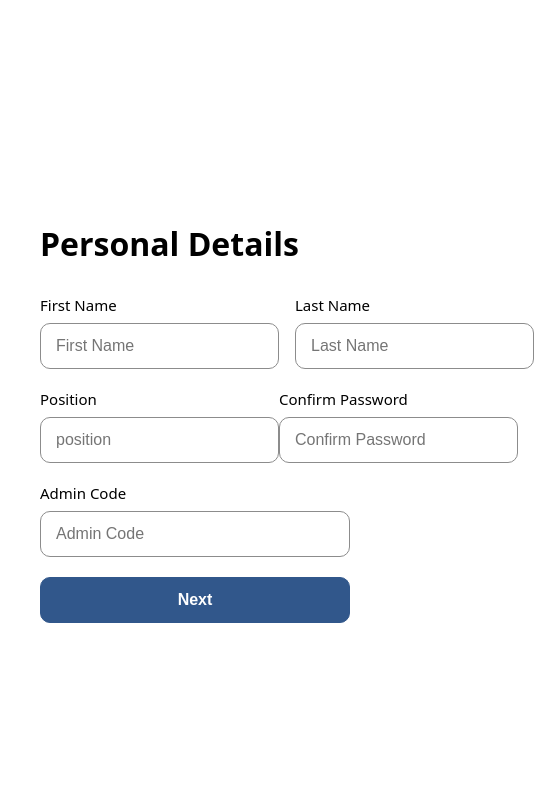
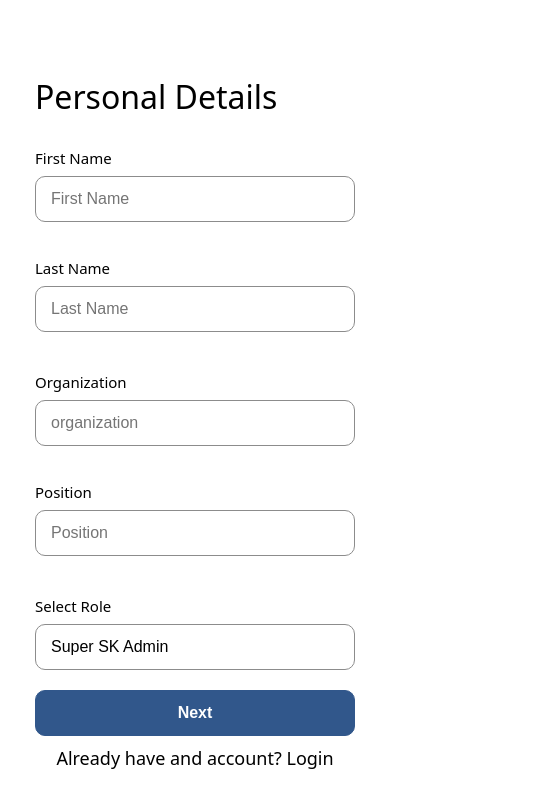
Before and after one commit to ANQUERO/SKC-YOUTH-HUB, a React (Vite) app in the folder client/: page / in a window 390 px wide. Shown: the top 808 px of the page, 534 px wide, since content can reach past the window. Built offline with nearby package versions, Linux system fonts and the light colour scheme.

Commit message:
feat:Admin auth first step done

```diff
--- a/client/src/pages/AdminAuth/auth.jsx
+++ b/client/src/pages/AdminAuth/auth.jsx
@@ -15,10 +15,6 @@ const AdminAuth = () => {
           <h2 className={style.tagline}>
             Please fill then required information given.
           </h2>
-          <p className={style.link}>
-            Already have and account?
-            <span>Login</span>
-          </p>
         </div>
 
       </div>
@@ -57,42 +53,44 @@ const AdminAuth = () => {
 
             <div className={style.group2}>
               <div className={style['form-group']}>
-                <label htmlFor="position">Position</label>
+                <label htmlFor="position">Organization</label>
                 <input
-                  type="position"
-                  name="position"
-                  id="position"
+                  type="text"
+                  name="organization"
+                  id="organization"
                   autoComplete="off"
-                  placeholder="position"
+                  placeholder="organization"
                 />
               </div>
 
               <div className={style['form-group']}>
-                <label htmlFor="confirm_password">Confirm Password</label>
+                <label htmlFor="position">Position</label>
                 <input
-                  type="password"
-                  name="confirm_password"
-                  id="confirm_password"
+                  type="text"
+                  name="position"
+                  id="position"
                   autoComplete="off"
-                  placeholder="Confirm Password"
+                  placeholder="Position"
                 />
               </div>
             </div>
 
             <div className={style['form-group']}>
-              <label htmlFor="admin_code">Admin Code</label>
-              <input
-                type="password"
-                name="admin_code"
-                id="admin_code"
-                autoComplete="off"
-                placeholder="Admin Code"
-              />
+              <label htmlFor="role">Select Role</label>
+              <select name="role" id="role" className={style.select}>
+                <option value="super_sk_admin">Super SK Admin</option>
+                <option value="natural_sk_admin">Natural SK Admin</option>
+              </select>
             </div>
 
             <button type="submit" className={style.button}>
               Next
             </button>
+
+             <p className={style.link}>
+               Already have and account?
+            <span className={style.login}> Login </span>
+          </p>
           </form>
 
         </div>
--- a/client/src/styles/adminAuth.module.scss
+++ b/client/src/styles/adminAuth.module.scss
@@ -6,16 +6,16 @@ $border-color: #8C8C8C;
 .container {
     display: flex;
     min-height: 100vh;
+    flex-wrap: wrap;
 
     // Left pane
     .left {
         background-color: $right;
-        color: #fff;
+        color: $white;
         width: 40%;
         display: flex;
         align-items: center;
         justify-content: center;
-
 
         .text {
             display: flex;
@@ -32,7 +32,6 @@ $border-color: #8C8C8C;
             .title {
                 font-size: 50px;
                 font-weight: bold;
-
             }
 
             .tagline {
@@ -40,25 +39,57 @@ $border-color: #8C8C8C;
                 font-weight: normal;
                 line-height: 1.7;
             }
-
-            .link {
-                font-size: 20px;
-                line-height: 1.7;
-            }
-
         }
 
-        @media (max-width: 768px) {
-            width: 100%;
-            justify-content: center;
+        // MEDIA QUERIES FOR TEXT SIZES
+        @media (max-width: 1540px) {
+            .text {
+                .logo {
+                    font-size: 30px;
+                }
 
-            .text {
-                padding: 0 20px;
-                text-align: left;
+                .title {
+                    font-size: 25px;
+                }
+
+                .tagline {
+                    font-size: 20px;
+                }
             }
         }
 
-        @media (max-width: 480px) {
+        @media (max-width: 1024px) {
+            .text {
+                .logo {
+                    font-size: 18px;
+                }
+
+                .title {
+                    font-size: 20px;
+                }
+
+                .tagline {
+                    font-size: 15px;
+                }
+            }
+        }
+
+        @media (max-width: 992px) {
+            .text {
+
+                .title,
+                .tagline {
+                    display: none;
+                }
+
+                .logo {
+                    font-size: 25px;
+                }
+            }
+        }
+
+        // HIDE LEFT PANEL ON SMALL DEVICES
+        @media (max-width: 768px) {
             display: none;
         }
     }
@@ -74,11 +105,11 @@ $border-color: #8C8C8C;
         .box {
             width: 100%;
             max-width: 500px;
-            padding: 0 20px;
+            padding: 30px 20px;
 
             .title {
                 font-size: 32px;
-                font-weight: 800px;
+                font-weight: normal;
                 margin-bottom: 30px;
                 text-align: left;
             }
@@ -90,21 +121,27 @@ $border-color: #8C8C8C;
                 .form-group {
                     display: flex;
                     flex-direction: column;
-                    margin-bottom: 20px; // spacing between fields
+                    margin-bottom: 20px;
                 }
 
-                .group1 {
-                    display: flex;
-                    align-items: center;
-                    flex-direction: row;
-                    justify-content: space-between;
-                    gap: 16px;
-                }
-
+                .group1,
                 .group2 {
                     display: flex;
                     align-items: center;
                     justify-content: space-between;
+                    gap: 16px;
+                    margin-bottom: 20px;
+
+                    input,
+                    select {
+                        flex-grow: 1;
+                        min-width: 0;
+                    }
+
+                    @media (max-width: 480px) {
+                        flex-direction: column;
+                        align-items: stretch;
+                    }
                 }
 
                 label {
@@ -112,7 +149,8 @@ $border-color: #8C8C8C;
                     margin-bottom: 8px;
                 }
 
-                input {
+                input,
+                select {
                     height: 46px;
                     padding: 0 15px;
                     border: 1px solid $border-color;
@@ -124,6 +162,11 @@ $border-color: #8C8C8C;
                         outline: none;
                         border-color: darken($border-color, 15%);
                     }
+                }
+
+                select {
+                    appearance: none;
+                    cursor: pointer;
                 }
 
                 .button {
@@ -141,9 +184,21 @@ $border-color: #8C8C8C;
                         background-color: darken($right, 5%);
                     }
                 }
+
+                .link {
+                    margin-top: 10px;
+                    font-size: 18px;
+                    text-align: center;
+
+                    .login {
+                        cursor: pointer;
+
+                        &:hover {
+                            text-decoration: underline;
+                        }
+                    }
+                }
             }
-
-
 
             .changeAuthentication {
                 text-align: center;
@@ -160,16 +215,15 @@ $border-color: #8C8C8C;
             }
         }
 
+        // Responsive box padding
         @media (max-width: 768px) {
             width: 100%;
             min-height: 100vh;
             padding: 20px;
-        }
-    }
 
-    @media (max-width: 480px) {
-        .left {
-            display: none;
+            .box {
+                padding: 20px 15px;
+            }
         }
     }
 }
```
